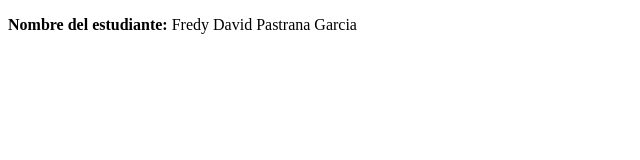
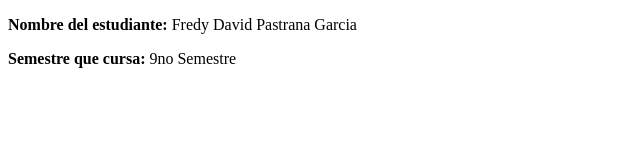
Before and after one commit to FurediP/Taller1_BuenasPracticas, a plain HTML site: page index.html in a window 1280 px wide. Shown: the whole page, without its empty margins (0-640 px from the left). Drawn offline with Linux system fonts and the light colour scheme.

Commit message:
Se agregó el semestre en el cursa

```diff
--- a/index.html
+++ b/index.html
@@ -7,5 +7,6 @@
 </head>
 <body>
     <p><strong>Nombre del estudiante: </strong> Fredy David Pastrana Garcia</p>
+    <p><strong>Semestre que cursa: </strong> 9no Semestre</p>
 </body>
 </html>
```
